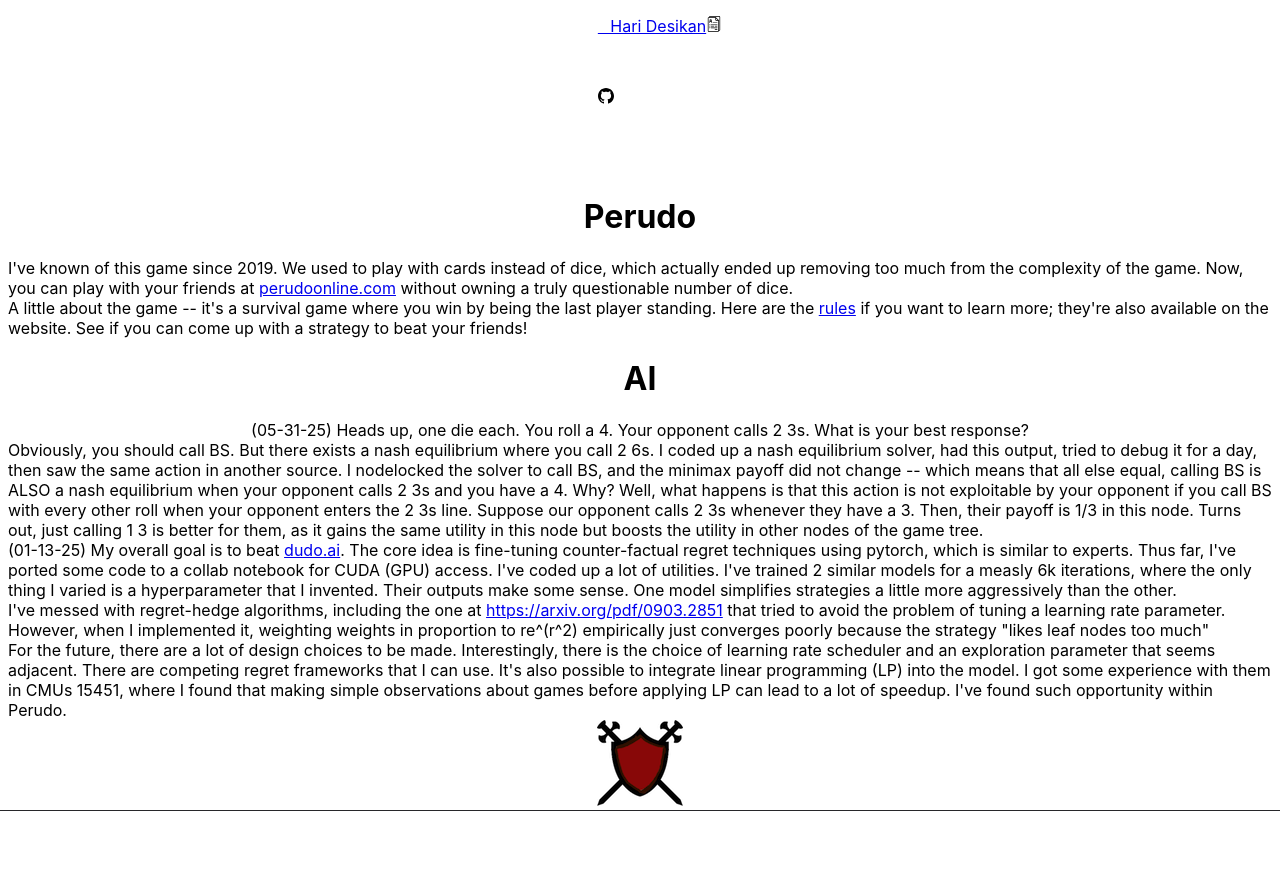
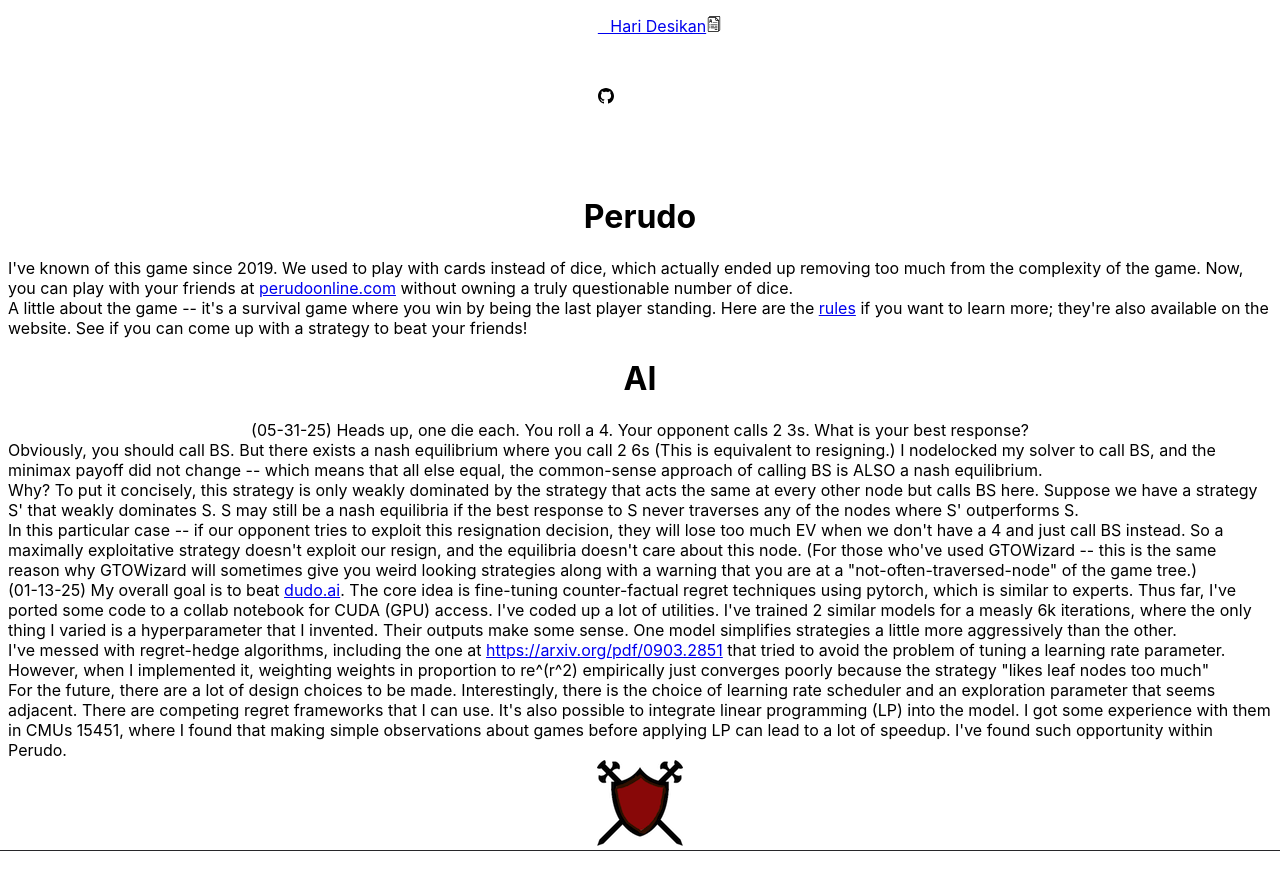
Before and after one commit to HeuristicHari/Hari_Website, a Next.js app: page /perudo_page in a window 1280 px wide. Shown: the top 890 px of the page. Built offline with nearby package versions, Linux system fonts and the light colour scheme.

Commit message:
Gtowizard

```diff
--- a/pages/perudo_page.js
+++ b/pages/perudo_page.js
@@ -32,17 +32,25 @@ export default function Perudo_page() {
     </div>
 
     <div className='text-black md:text-md space-x-2 sm: mx-16 md:mx-32 my-2 md:my-4 lg:mx-64'>
-      Obviously, you should call BS. But there exists a nash equilibrium where you call 2 6s. I coded up a nash equilibrium solver,
-       had this output, tried to debug it for a day, then saw the same action in another source.
-      I nodelocked the solver to call BS, and the minimax payoff did not change -- which means that
-      all else equal, calling BS is ALSO a nash equilibrium when your opponent calls 2 3s and you have a 4.
+      Obviously, you should call BS. But there exists a nash equilibrium where you call 2 6s (This is equivalent
+      to resigning.)
+      I nodelocked my solver to call BS, and the minimax payoff did not change -- which means that
+      all else equal, the common-sense approach of calling BS is ALSO a nash equilibrium.
+    </div>
 
-      Why? Well, what happens is that this action is not exploitable by your opponent if you call BS with
-      every other roll when your opponent enters the 2 3s line. Suppose our opponent calls 2 3s whenever they have
-      a 3. Then, their payoff is 1/3 in this node. Turns out, just calling 1 3 is better for them, as it gains the same
-      utility in this node but boosts the utility in other nodes of the game tree.
+    <div className='text-black md:text-md space-x-2 sm: mx-16 md:mx-32 my-2 md:my-4 lg:mx-64'>
+      Why? To put it concisely, this strategy is only weakly dominated by the strategy that acts
+      the same at every other node but calls BS here. Suppose we have a strategy
+      S' that weakly dominates S. S may still be a nash equilibria if the best response to S
+      never traverses any of the nodes where S' outperforms S.
+    </div>
 
-
+    <div className='text-black md:text-md space-x-2 sm: mx-16 md:mx-32 my-2 md:my-4 lg:mx-64'>
+      In this particular case -- if our opponent tries to exploit this resignation decision,
+      they will lose too much EV when we don't have a 4 and just call BS instead. So a maximally
+      exploitative strategy doesn't exploit our resign, and the equilibria doesn't care about this node.
+      (For those who've used GTOWizard -- this is the same reason why GTOWizard will sometimes give you weird looking
+      strategies along with a warning that you are at a "not-often-traversed-node" of the game tree.)
     </div>
 
     <div className='text-black md:text-md space-x-2 sm: mx-16 md:mx-32 md:my-0 lg:mx-64'>
```
